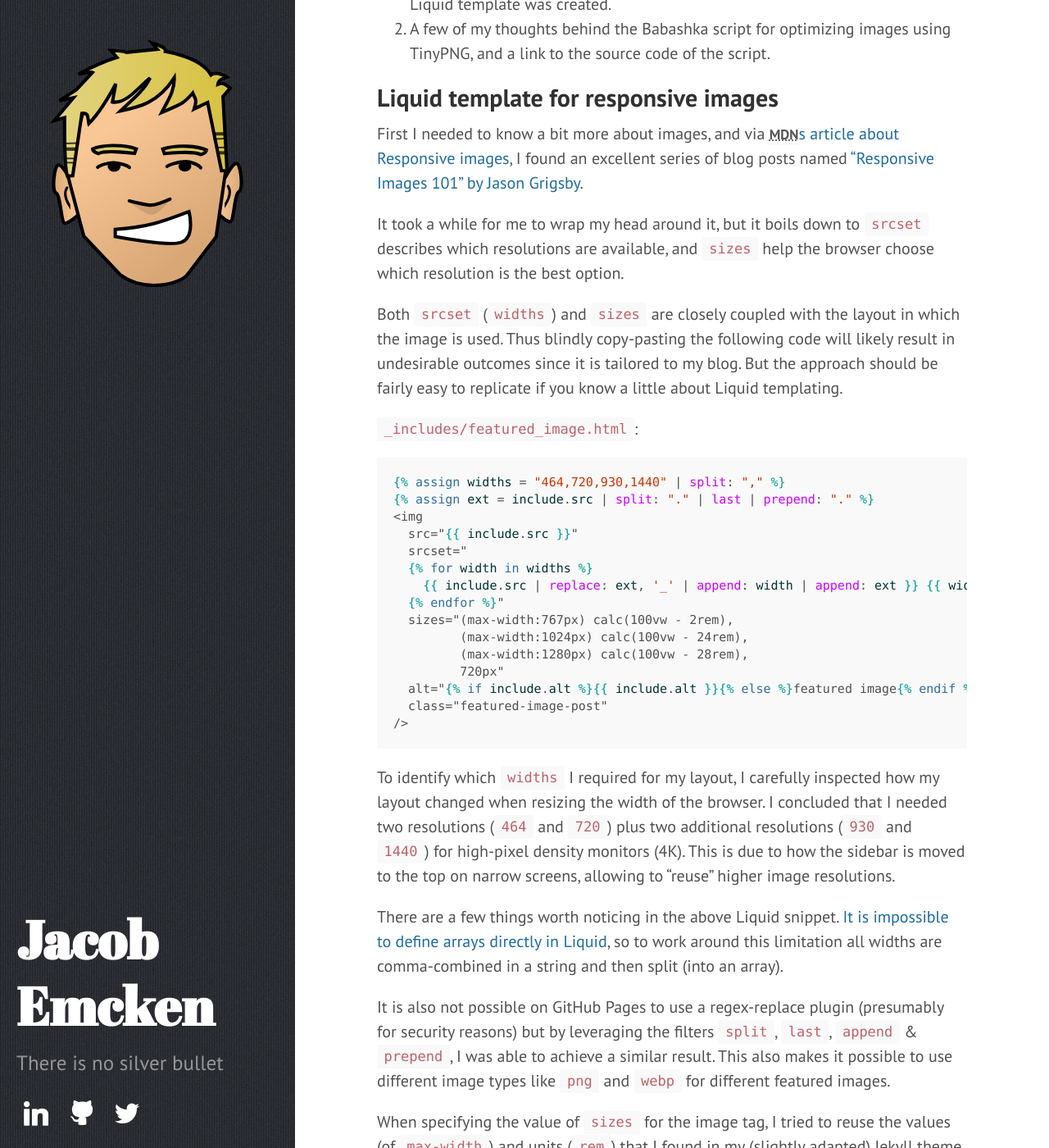
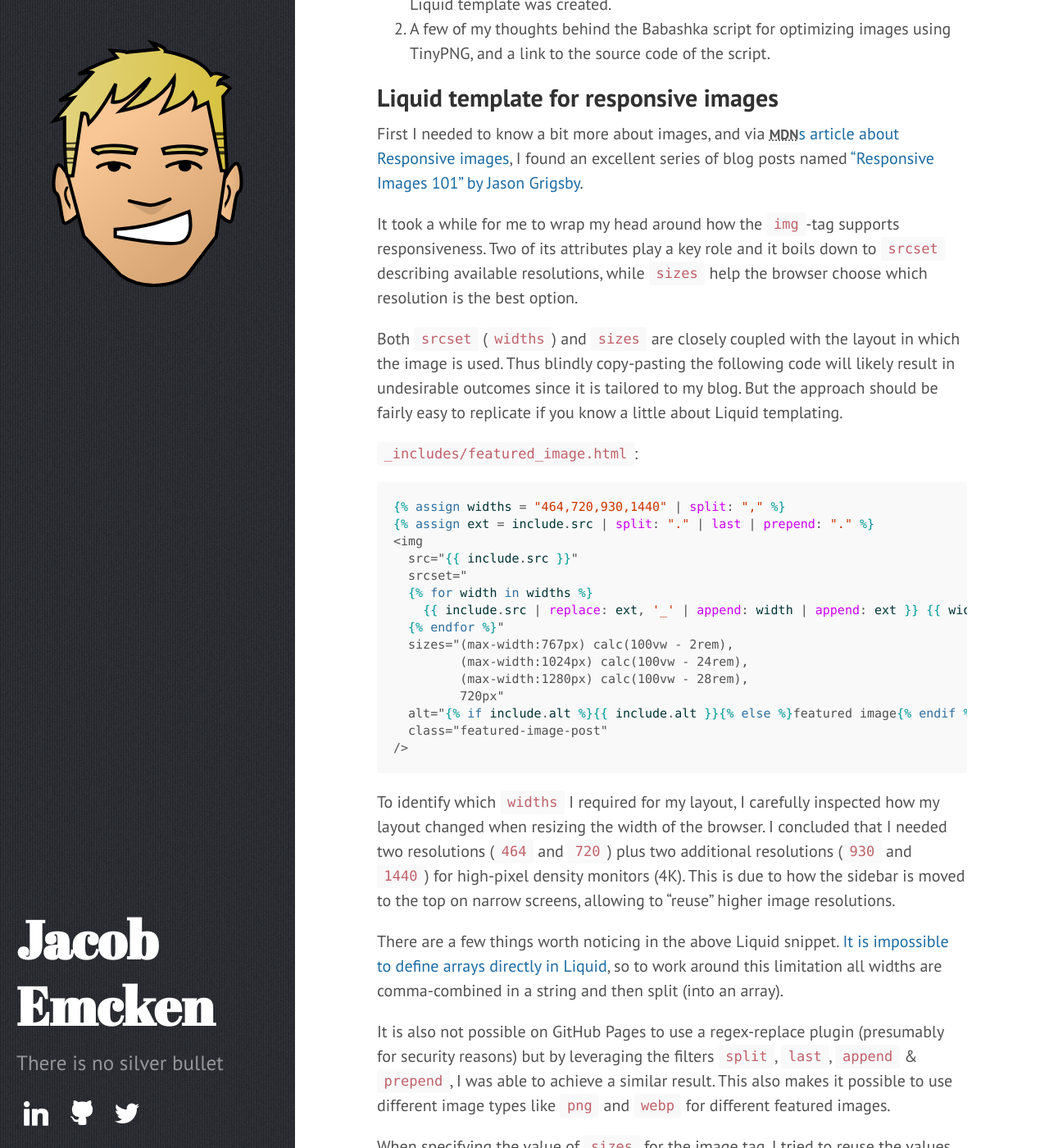
Before and after one commit to jacobemcken/jacobemcken.github.io, a Jekyll site: the page built from _posts/2024-05-24-optimize-images-for-jekyll-using-tinypng.md, in a window 1280 px wide and 1400 px high, scrolled down 1210 px. Shown: the whole window at 82% size. Built offline with Jekyll 4.4.1, drawn with Linux system fonts in a browser that asks for light colours; comment, search, counter and statistics services are not loaded; some of the changed text lies outside the part shown.

Commit message:
Slightly improve wording in responsive images post

````diff
--- a/_posts/2024-05-24-optimize-images-for-jekyll-using-tinypng.md
+++ b/_posts/2024-05-24-optimize-images-for-jekyll-using-tinypng.md
@@ -47,9 +47,9 @@ First I needed to know a bit more about images,
 and via [<abbr title="Mozilla Developer Network">MDN</abbr>s article about Responsive images][5],
 I found an excellent series of blog posts named ["Responsive Images 101" by Jason Grigsby][6].
 
-It took a while for me to wrap my head around it, but it boils down to
-`srcset` describes which resolutions are available,
-and `sizes` help the browser choose which resolution is the best option.
+It took a while for me to wrap my head around how the `img`-tag supports responsiveness.
+Two of its attributes play a key role and it boils down to `srcset` describing available resolutions,
+while `sizes` help the browser choose which resolution is the best option.
 
 Both `srcset` (`widths`) and `sizes` are closely coupled with the layout in which the image is used.
 Thus blindly copy-pasting the following code
@@ -99,7 +99,7 @@ I tried to reuse the values (of `max-width`) and units (`rem`)
 that I found in my (slightly adapted) Jekyll theme.
 
 The above `featured_image.html` is only guaranteed to work in the context of a post,
-but I decided to leave it as an include to reduce the amount of code in `post.html`:
+but I decided to leave it as an "include" to reduce the amount of code in `post.html`:
 
 `_layouts/post.html`:
 ```liquid {% raw %}
````
